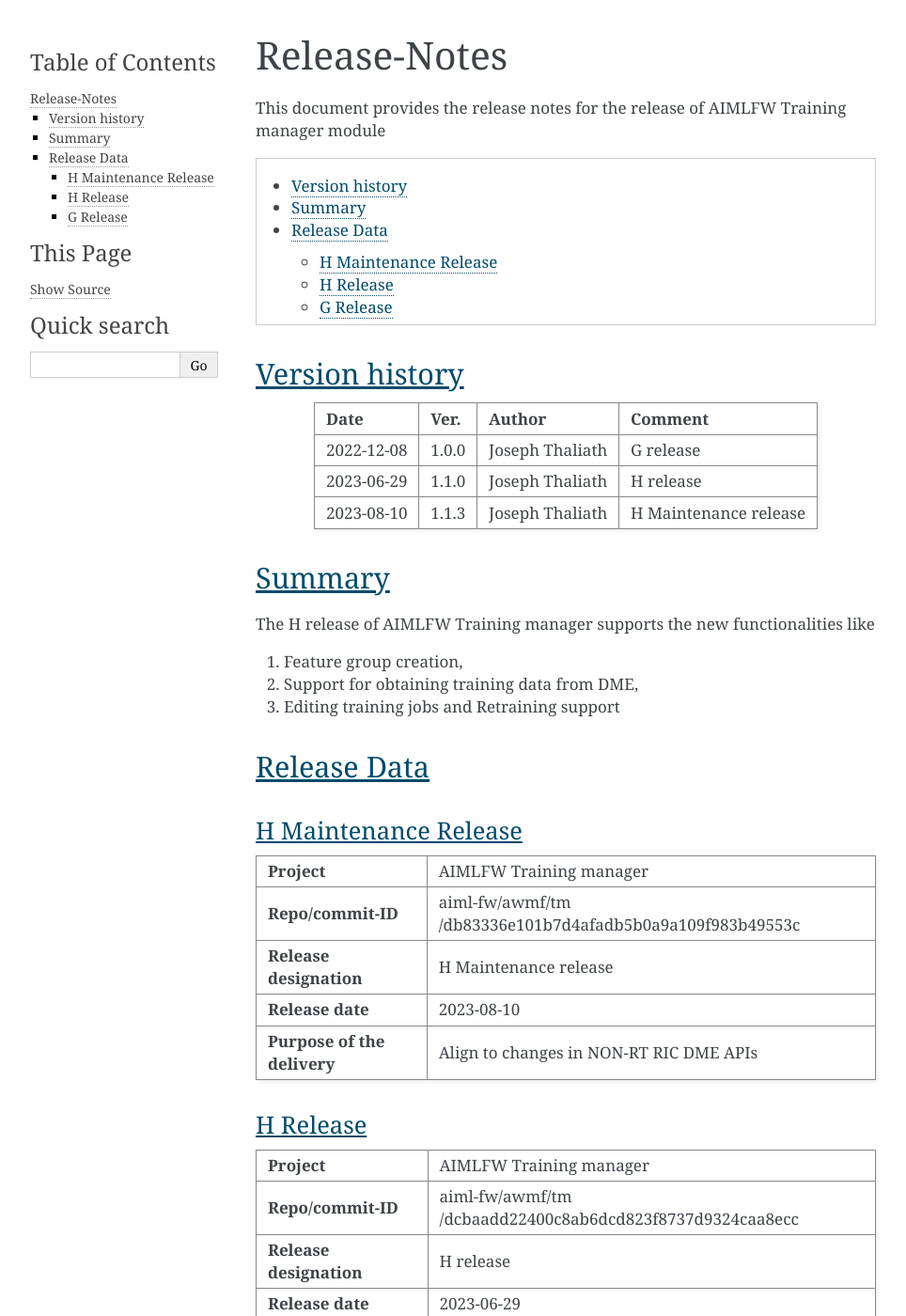
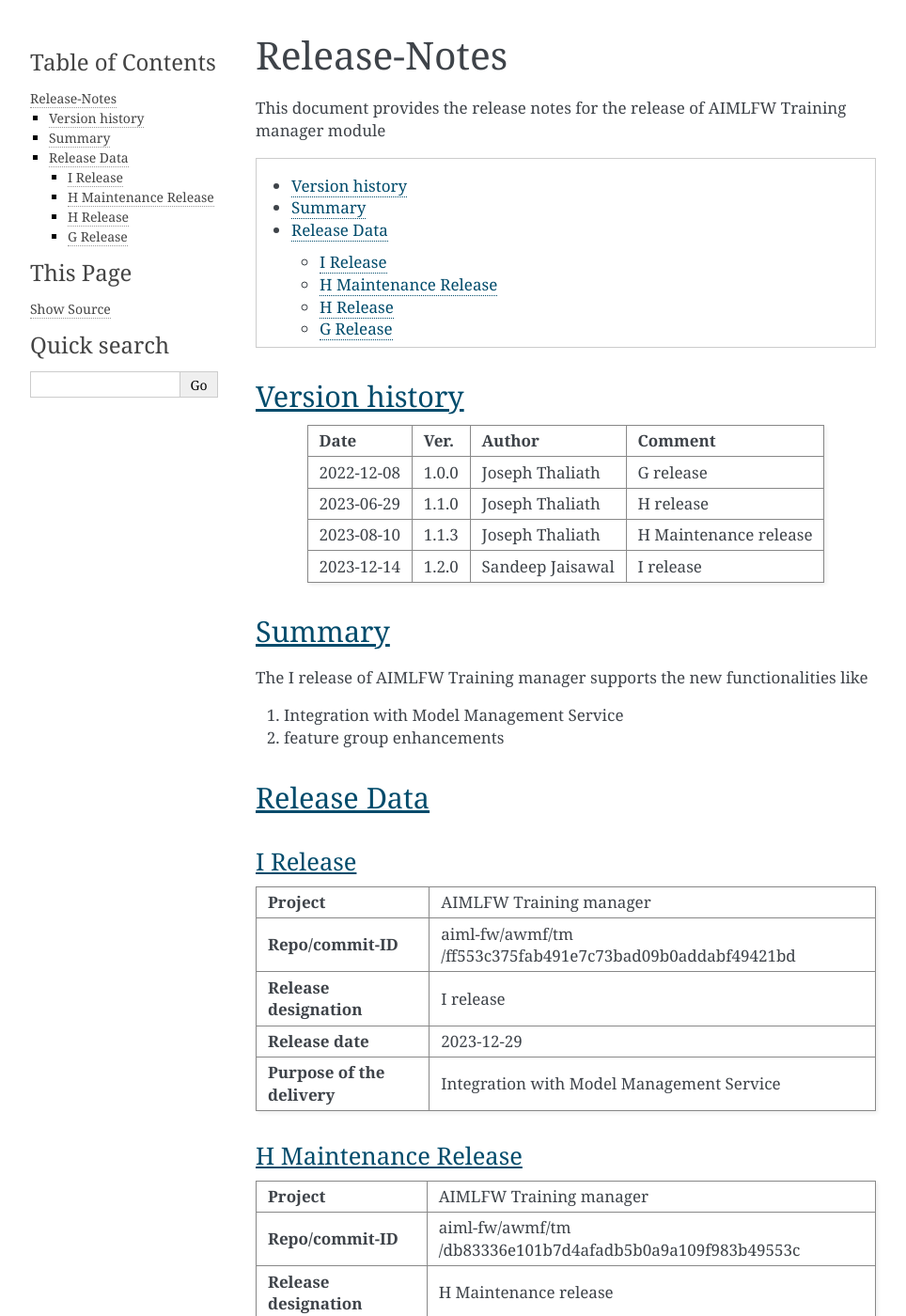
Before and after one commit to o-ran-sc/aiml-fw-awmf-tm, a Sphinx documentation site: the page built from docs/release-notes.rst, in a window 1280 px wide and 1400 px high. Shown: the whole window at 94% size, without its empty margins (148-1112 px from the left). Built offline with Sphinx 7.4.7, drawn with Linux system fonts in a browser that asks for light colours.

Commit message:
TM I released related changes
Issue-Id: AIMLFW-74

Change-Id: I31c8b35041e55e626c25a3d02d61ba67d2faaa88
Signed-off-by: SANDEEP KUMAR JAISAWAL <s.jaisawal@samsung.com>

```diff
--- a/docs/release-notes.rst
+++ b/docs/release-notes.rst
@@ -29,20 +29,42 @@ Version history
 | 2023-08-10         | 1.1.3              | Joseph Thaliath    | H Maintenance release|
 |                    |                    |                    |                      |
 +--------------------+--------------------+--------------------+----------------------+
+| 2023-12-14         | 1.2.0              | Sandeep Jaisawal   | I release            |
+|                    |                    |                    |                      |
++--------------------+--------------------+--------------------+----------------------+
 
 
 Summary
 =======
 
-The H release of AIMLFW Training manager supports the new functionalities like
+The I release of AIMLFW Training manager supports the new functionalities like
 
-#. Feature group creation,
-#. Support for obtaining training data from DME,
-#. Editing training jobs and Retraining support
+#. Integration with Model Management Service
+#. feature group enhancements
 
 
 Release Data
 ============
+
+I Release
+---------------------
+
++--------------------------------------+------------------------------------------------+
+| **Project**                          | AIMLFW Training manager                        |
+|                                      |                                                |
++--------------------------------------+------------------------------------------------+
+| **Repo/commit-ID**                   | aiml-fw/awmf/tm                                |
+|                                      | /ff553c375fab491e7c73bad09b0addabf49421bd      |
++--------------------------------------+------------------------------------------------+
+| **Release designation**              | I release                                      |
+|                                      |                                                |
++--------------------------------------+------------------------------------------------+
+| **Release date**                     | 2023-12-29                                     |
+|                                      |                                                |
++--------------------------------------+------------------------------------------------+
+| **Purpose of the delivery**          | Integration with Model Management Service      |
++--------------------------------------+------------------------------------------------+
+
 
 H Maintenance Release
 ---------------------
```
Also changed, not shown: .readthedocs.yaml, 1 other file.
